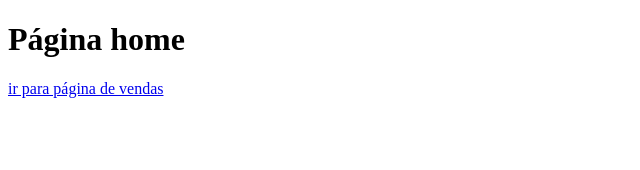
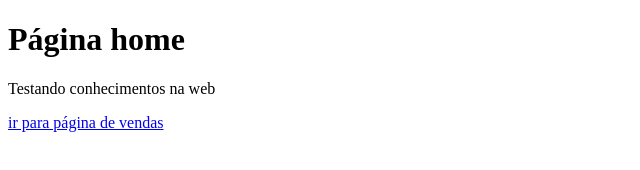
Before and after one commit to BergAmorim/aulagithub, a plain HTML site: page index.html in a window 1280 px wide. Shown: the whole page, without its empty margins (0-640 px from the left). Drawn offline with Linux system fonts and the light colour scheme.

Commit message:
Acrescentado conhecimentos na página home

```diff
--- a/index.html
+++ b/index.html
@@ -8,6 +8,7 @@
 </head>
 <body>
     <h1>Página home</h1>
+    <p>Testando conhecimentos na web</p>
     <a href="vendas.html">ir para página de vendas</a>
 
 </body>
```
